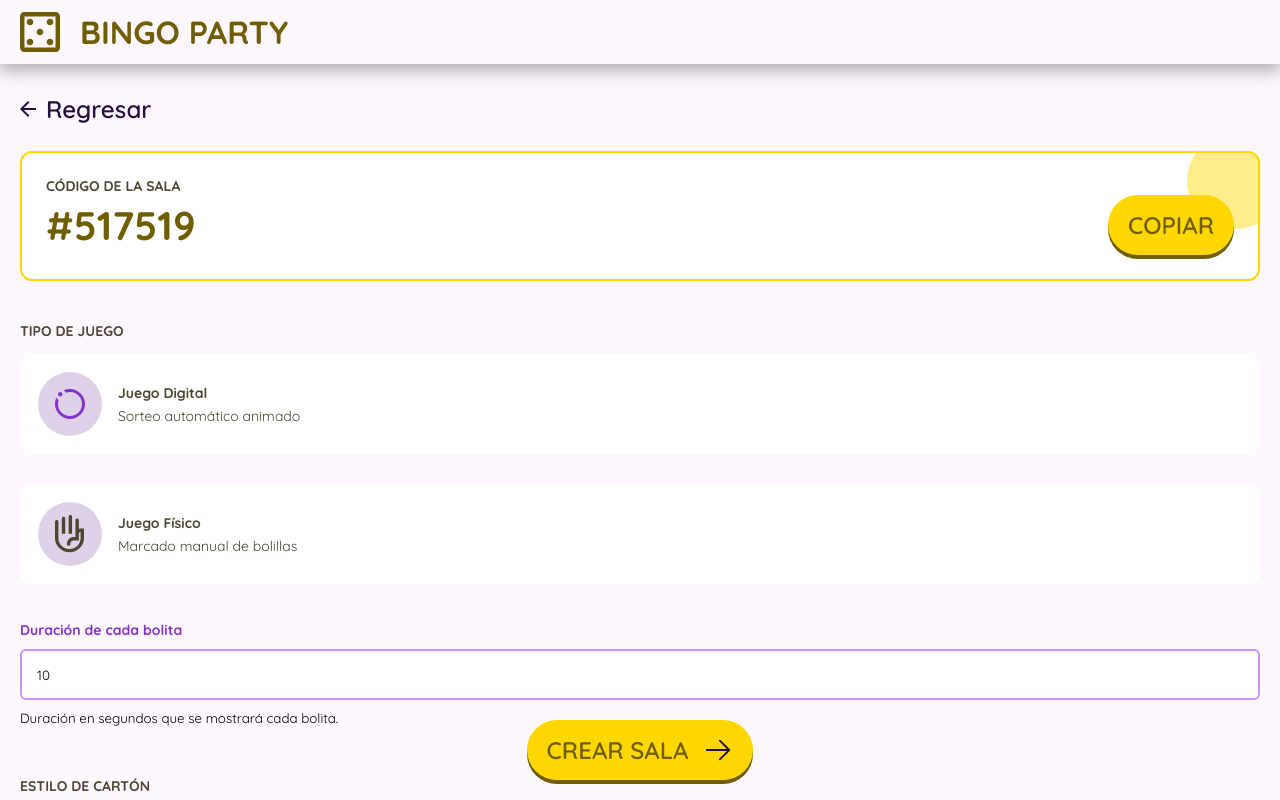
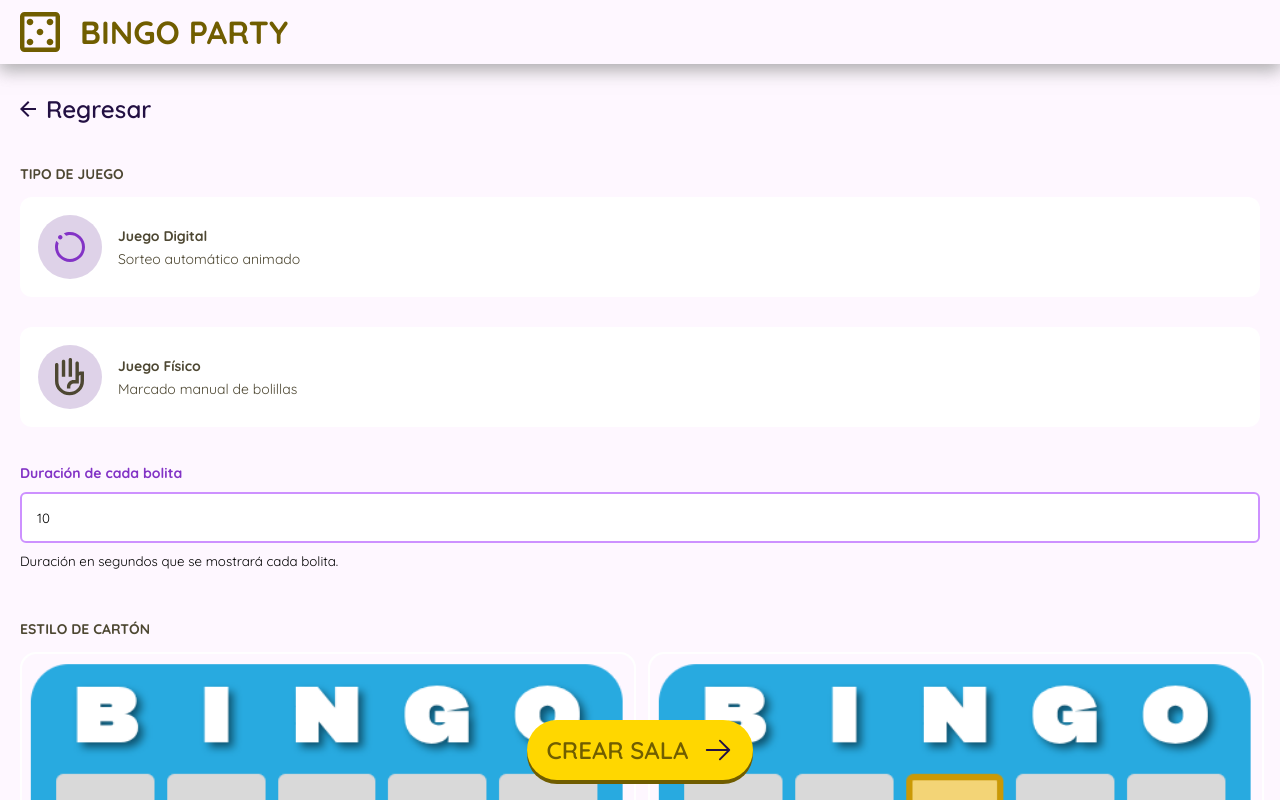
Before and after one commit to stivengm/BingoPartyWeb, an Angular app: page /create_room in a window 1280 px wide. Shown: the top 800 px of the page. Built offline with nearby package versions, Linux system fonts and the light colour scheme.

Commit message:
DELETE - Eliminar la sala mock.

```diff
--- a/src/app/features/create-room/create-room.html
+++ b/src/app/features/create-room/create-room.html
@@ -7,14 +7,14 @@
         <p>Regresar</p>
     </div>
 
-    <div class="section_code_room">
+    <!-- <div class="section_code_room">
         <p class="text_room">Código de la sala</p>
 
         <div class="section_code">
             <h2 class="code">#{{ idRoom }}</h2>
             <button class="btn primary_button">Copiar</button>
         </div>
-    </div>
+    </div> -->
 
     <div class="section_type_game">
         <p class="text_style_game">Tipo de juego</p>
--- a/src/app/features/create-room/create-room.scss
+++ b/src/app/features/create-room/create-room.scss
@@ -16,47 +16,47 @@
             margin: 0;
         };
     }
-    .section_code_room {
-        border: 2px solid var(--primaryColor);
-        border-radius: 12px;
-        padding: 24px;
-        position: relative;
-        background-color: var(--whiteColor);
-        overflow: hidden;
-        &::after {
-            content: '';
-            position: absolute;
-            right: -25px;
-            top: -20px;
-            border-radius: 100%;
-            display: block;
-            width: 96px;
-            height: 96px;
-            z-index: 0;
-            background-color: rgba(var(--primaryColorLight), .45);
-        }
-        .text_room {
-            margin: 0;
-            text-transform: uppercase;
-            font-weight: bold;
-            font-size: 14px;
-            color: var(--colorText);
-        }
-        .section_code {
-            display: flex;
-            align-items: center;
-            justify-content: space-between;
-            .code {
-                margin: 0;
-                font-weight: 900;
-                font-size: 40px;
-                color: var(--colorTextWeight);
-            }
-            .primary_button {
-                z-index: 10;
-            }
-        }
-    }
+    // .section_code_room {
+    //     border: 2px solid var(--primaryColor);
+    //     border-radius: 12px;
+    //     padding: 24px;
+    //     position: relative;
+    //     background-color: var(--whiteColor);
+    //     overflow: hidden;
+    //     &::after {
+    //         content: '';
+    //         position: absolute;
+    //         right: -25px;
+    //         top: -20px;
+    //         border-radius: 100%;
+    //         display: block;
+    //         width: 96px;
+    //         height: 96px;
+    //         z-index: 0;
+    //         background-color: rgba(var(--primaryColorLight), .45);
+    //     }
+    //     .text_room {
+    //         margin: 0;
+    //         text-transform: uppercase;
+    //         font-weight: bold;
+    //         font-size: 14px;
+    //         color: var(--colorText);
+    //     }
+    //     .section_code {
+    //         display: flex;
+    //         align-items: center;
+    //         justify-content: space-between;
+    //         .code {
+    //             margin: 0;
+    //             font-weight: 900;
+    //             font-size: 40px;
+    //             color: var(--colorTextWeight);
+    //         }
+    //         .primary_button {
+    //             z-index: 10;
+    //         }
+    //     }
+    // }
     .section_type_game {
         .text_style_game {
             text-transform: uppercase;
```
